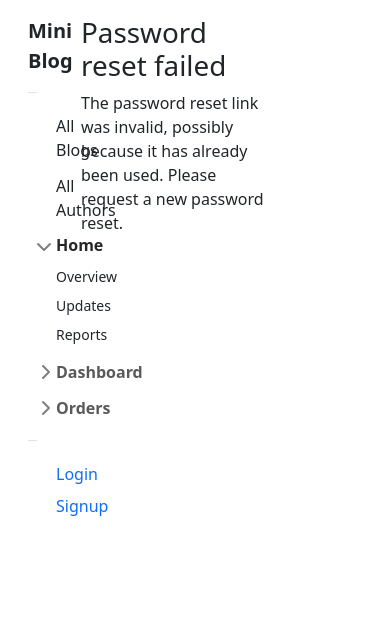
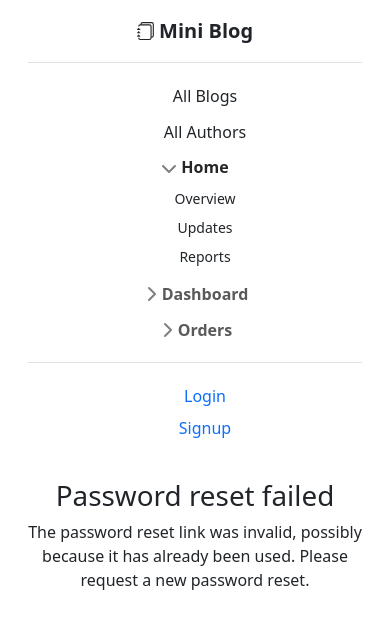
Before and after one commit to kavianam/mini-blog, a Django app: page /accounts/reset/1/1/ in a window 390 px wide. Shown: the top 629 px of the page. Run offline with Django 3.2, Linux system fonts and the light colour scheme; some libraries are stand-ins or nearby versions.

Commit message:
fix the responsive

```diff
--- a/blog/templates/blog/base.html
+++ b/blog/templates/blog/base.html
@@ -2,24 +2,30 @@
 <html lang="en">
 <head>
     <meta charset="UTF-8">
+    <meta http-equiv="X-UA-Compatible" content="IE=edge">
+    <meta name="viewport" content="width=device-width, initial-scale=1.0">
     <title>
         {% block title %}{% endblock %}
     </title>
     {% load static %}
     <link rel="stylesheet" href="{% static 'css/bootstrap.min.css' %}">
     <link rel="stylesheet" href="{% static 'css/sidebar.css' %}">
-    <script src="{% static 'js/bootstrap.bundle.min.js' %}"></script>
 </head>
 <body>
 
 <div class="container-fluid">
     <div class="row">
         {% block side %}
-            <div class="col-2 bg-white">
+            <div class="col-md-3 col-xxl-2 bg-white text-center text-md-start">
                 <div class="sticky-top">
                     <div class="flex-shrink-0 p-3 bg-white">
-                        <a href="{% url "index" %}" class="d-flex align-items-center pb-3 mb-3 link-dark text-decoration-none border-bottom">
-{#      <svg class="bi me-2" width="30" height="24"><use xlink:href="#bootstrap"/></svg>#}
+{#                        <a href="{% url "index" %}" class="d-flex align-items-center pb-3 mb-3 link-dark text-decoration-none border-bottom">#}
+                        <a href="{% url "index" %}" class="d-block pb-3 mb-3 link-dark text-decoration-none border-bottom">
+                            <svg xmlns="http://www.w3.org/2000/svg" width="18" height="18" fill="currentColor" class="bi bi-journals" viewBox="0 0 16 16">
+                                <path d="M5 0h8a2 2 0 0 1 2 2v10a2 2 0 0 1-2 2 2 2 0 0 1-2 2H3a2 2 0 0 1-2-2h1a1 1 0 0 0 1 1h8a1 1 0 0 0 1-1V4a1 1 0 0 0-1-1H3a1 1 0 0 0-1 1H1a2 2 0 0 1 2-2h8a2 2 0 0 1 2 2v9a1 1 0 0 0 1-1V2a1 1 0 0 0-1-1H5a1 1 0 0 0-1 1H3a2 2 0 0 1 2-2z"/>
+                                <path d="M1 6v-.5a.5.5 0 0 1 1 0V6h.5a.5.5 0 0 1 0 1h-2a.5.5 0 0 1 0-1H1zm0 3v-.5a.5.5 0 0 1 1 0V9h.5a.5.5 0 0 1 0 1h-2a.5.5 0 0 1 0-1H1zm0 2.5v.5H.5a.5.5 0 0 0 0 1h2a.5.5 0 0 0 0-1H2v-.5a.5.5 0 0 0-1 0z"/>
+                            </svg>
+{#                            <svg class="bi me-2" width="30" height="24"><use xlink:href="#bootstrap"/></svg>#}
                             <span class="fs-5 fw-semibold">Mini Blog</span>
                         </a>
 {#    <ul class="nav nav-pills flex-column mb-auto">#}
@@ -105,8 +111,12 @@
 {#    <div class="dropdown">#}
 {#                         <div class="dropdown fixed-bottom  mb-4 ms-4">#}
                         {% if user.is_authenticated %}
-                            <div class="dropdown bottom-fix mb-4 ms-4">
+                            <div class="dropdown bottom-fix mb-4 ms-4 d-md-block d-none">
                                 <a href="#" class="d-flex align-items-center link-dark text-decoration-none dropdown-toggle" id="dropdownUser2" data-bs-toggle="dropdown" aria-expanded="false">
+                                    <svg xmlns="http://www.w3.org/2000/svg" width="18" height="18" fill="currentColor" class="bi bi-person-circle me-2" viewBox="0 0 16 16">
+                                        <path d="M11 6a3 3 0 1 1-6 0 3 3 0 0 1 6 0z"/>
+                                        <path fill-rule="evenodd" d="M0 8a8 8 0 1 1 16 0A8 8 0 0 1 0 8zm8-7a7 7 0 0 0-5.468 11.37C3.242 11.226 4.805 10 8 10s4.757 1.225 5.468 2.37A7 7 0 0 0 8 1z"/>
+                                    </svg>
     {#                                <img src="https://github.com/mdo.png" alt="" width="32" height="32" class="rounded-circle me-2">#}
                                     <strong>{{ user.username }}</strong>
                                 </a>
@@ -125,7 +135,7 @@
             </div>
         {% endblock side %}
 
-        <div class="col-7 p-3">
+        <div class="col-md-8 px-md-3 py-md-4 px-4 text-center text-md-start">
 
             {% block content %}
             {% endblock %}
@@ -167,5 +177,6 @@
 {#{% endblock %}#}
 {#</div>#}
 
+<script src="{% static 'js/bootstrap.bundle.min.js' %}"></script>
 </body>
 </html>
```
